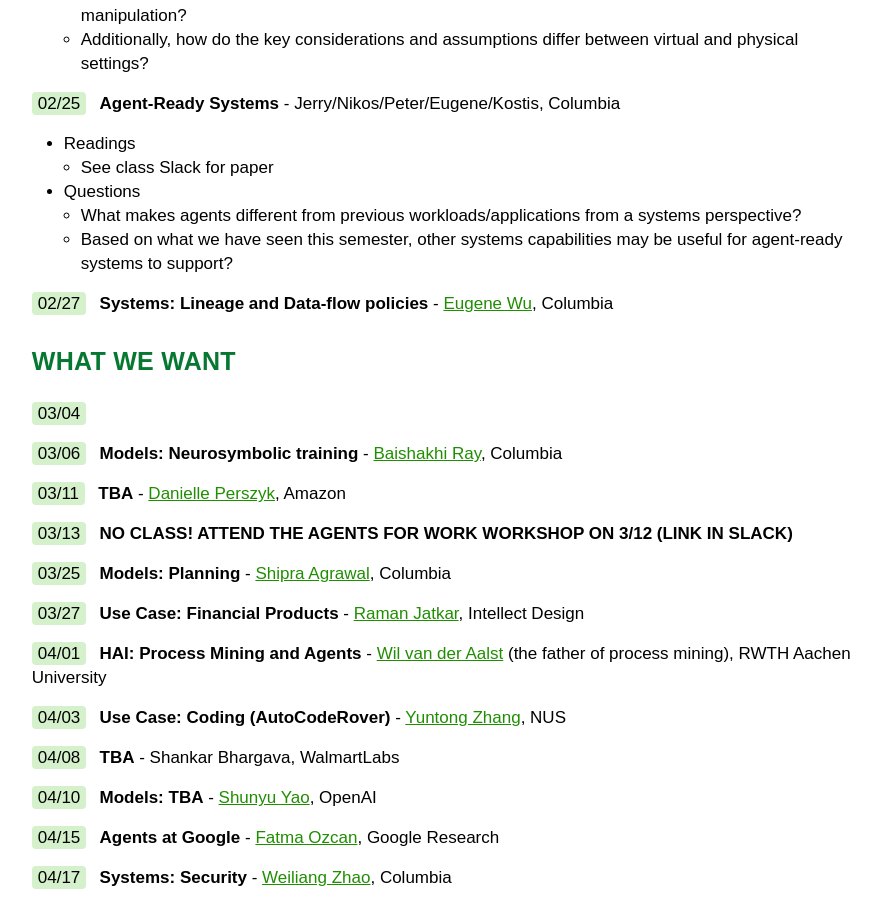
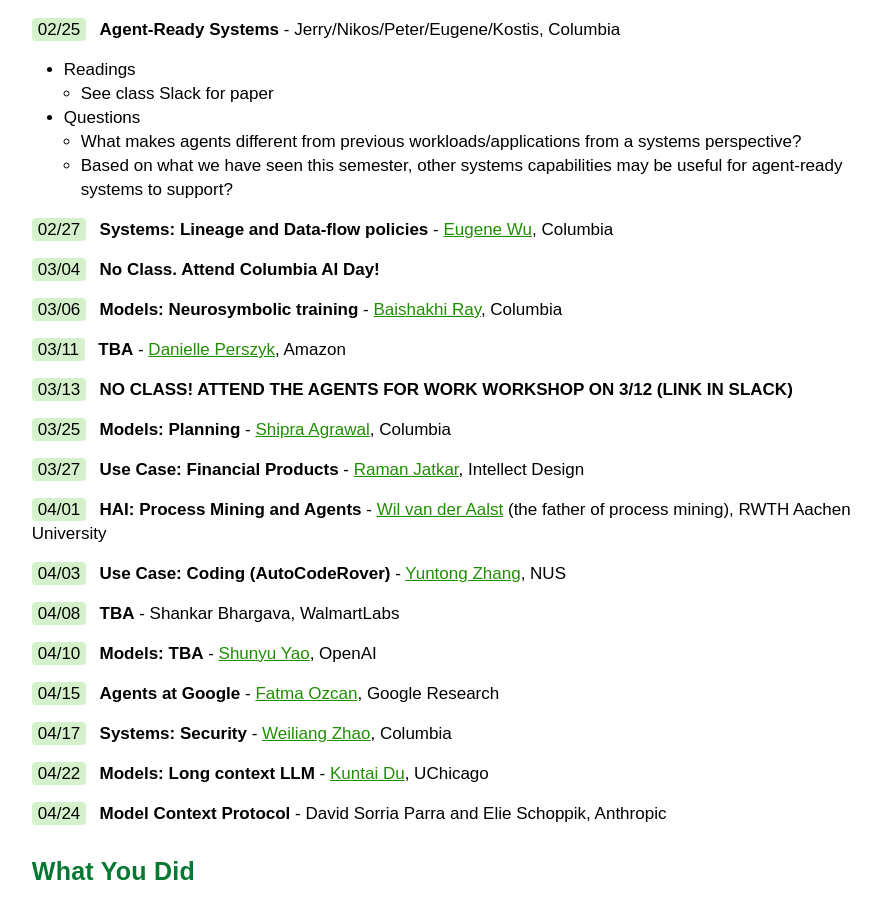
Before and after one commit to w6113/w6113.github.io, a Jekyll site: the page built from index.md, in a window 1280 px wide and 900 px high, scrolled down 4319 px. Shown: the whole window, without its empty margins (291-1172 px from the left). Built offline with Jekyll 4.4.1, drawn with Linux system fonts in a browser that asks for light colours.

Commit message:
lazy commit msg

```diff
--- a/index.md
+++ b/index.md
@@ -50,7 +50,6 @@
 <span class="date">1/21</span>	<span class="topic">Introduction & a quick history of agents</span>	- Eugene & Kostis
 
 
-## WHERE WE ARE
 
 <span class="date">1/23</span>	<span class="topic"><a href="https://drive.google.com/file/d/1308CxPBdqhrurz4zeGN5Uw_Xp6BzQaJ1/view?usp=sharing">Tutorial: Agents Overview</a></span> - [Xiao Yu](https://jasonyux.com/), Columbia {% include toggle.html content="I am a second year Ph.D. student in Computer Science at Columbia University advised by Zhou Yu. Before joining the Ph.D. program, I was an undergrad also at Columbia University, majoring in Computer Science and minoring in Applied Physics. Currently I am interested in: 1) Reinforcement Learning + (V)LM Training, and 2) Planning Algorithms + (V)LM Agents. My recent works include developing search algorithms to improve (V)LM's performance on dialogue tasks such as persuasion and agentic tasks such as using a web browser or a virtual machine; and methods to train (V)LMs without extensive human labeling efforts." %}
 
@@ -157,9 +156,8 @@
 
 <span class="date">02/27</span> <span class="topic">Systems: Lineage and Data-flow policies</span> - [Eugene Wu](https://www.eugenewu.net), Columbia
 
-### WHAT WE WANT
 
-<span class="date">03/04</span> <span class="topic"></span>
+<span class="date">03/04</span> <span class="topic">No Class.  Attend Columbia AI Day!</span>
 
 <span class="date">03/06</span> <span class="topic">Models: Neurosymbolic training</span> - [Baishakhi Ray](https://rayb.info), Columbia
 
```
